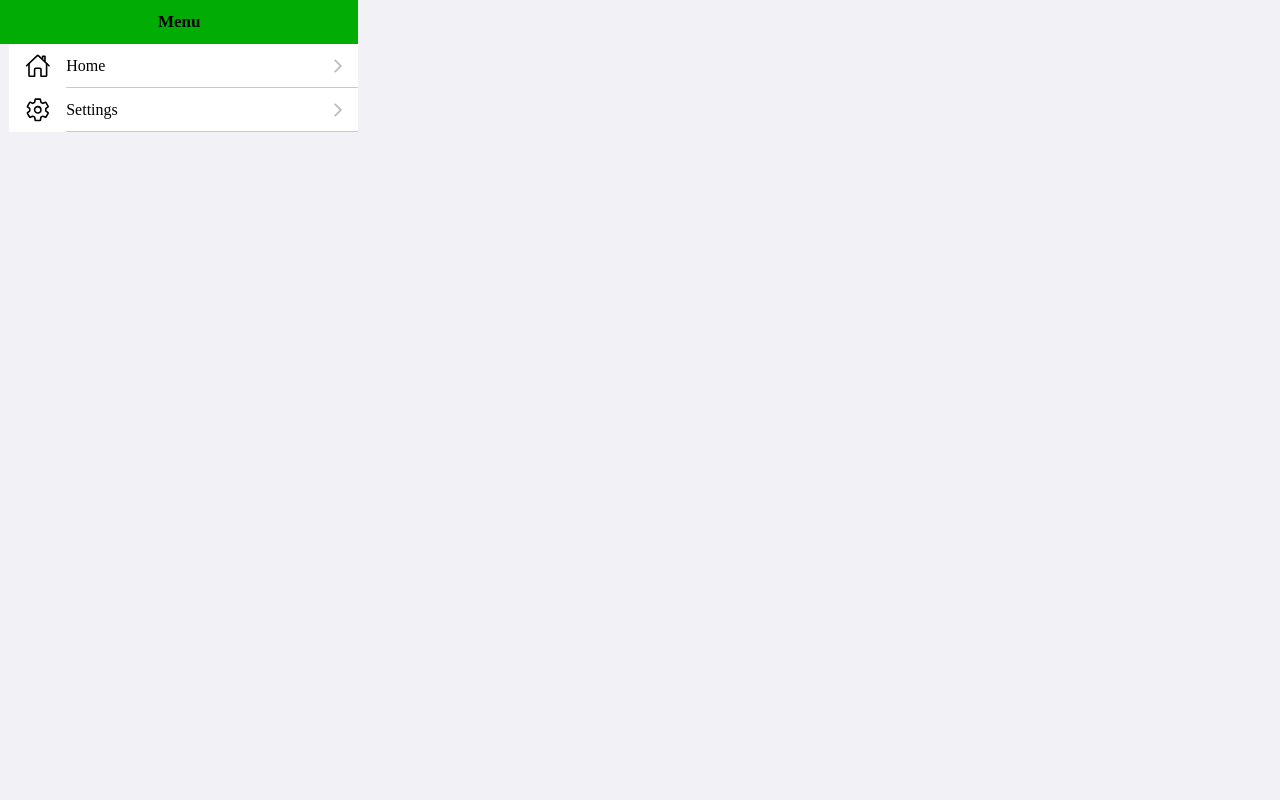
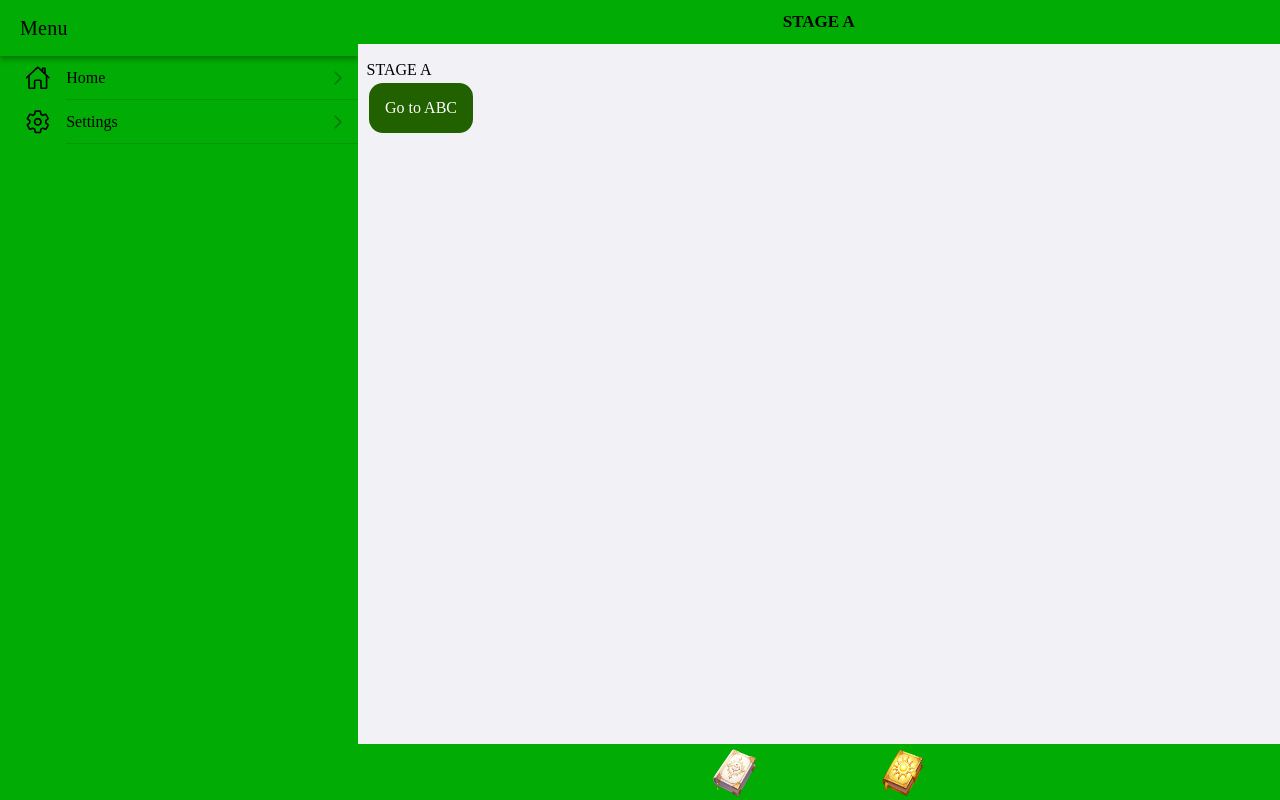
Before and after one commit to Iryna-Vyshniak/LittleLingo, a React (Vite) app: page /app/list/stagea in a window 1280 px wide. Built offline with nearby package versions, Linux system fonts and the light colour scheme; no server answers; a web font is replaced by a local one.

Commit message:
fix: Improved routing in ListPage and HomePage components

```diff
--- a/src/pages/HomePage.tsx
+++ b/src/pages/HomePage.tsx
@@ -1,52 +1,22 @@
 import { Redirect, Route } from 'react-router';
-import {
-  IonButton,
-  IonContent,
-  IonHeader,
-  IonIcon,
-  IonItem,
-  IonMenu,
-  IonMenuToggle,
-  IonPage,
-  IonRouterOutlet,
-  IonSplitPane,
-  IonTitle,
-  IonToolbar,
-} from '@ionic/react';
-
-import { menuPaths } from '../shared/data';
+import { IonPage, IonRouterOutlet, IonSplitPane } from '@ionic/react';
 
 import ListPage from './ListPage';
 import SettingsPage from './SettingsPage';
+import Menu from '../components/menu/Menu';
 
 const HomePage: React.FC = () => {
   return (
     <IonPage>
       <IonSplitPane contentId='main' when='sm'>
-        <IonMenu contentId='main'>
-          <IonHeader>
-            <IonToolbar color='secondary'>
-              <IonTitle>Menu</IonTitle>
-            </IonToolbar>
-          </IonHeader>
-          <IonContent fullscreen>
-            {menuPaths.map(({ id, name, url, icon }) => (
-              <IonMenuToggle key={id} autoHide={false}>
-                <IonItem detail={true} routerLink={url}>
-                  <IonIcon slot='start' icon={icon} />
-                  {name}
-                </IonItem>
-              </IonMenuToggle>
-            ))}
-          </IonContent>
-        </IonMenu>
-        <IonRouterOutlet id='main'>
-          <Route exact path='/app/list' component={ListPage} />
-          <Route path='/app/settings' component={SettingsPage} />
-          <Route exact path='/app'>
-            <Redirect to='/app/list' />
-          </Route>
-        </IonRouterOutlet>
+        <Menu />
+        <IonPage id='main'>
+          <IonRouterOutlet id='main'>
+            <Route path='/app/list' component={ListPage} />
+            <Route path='/app/settings' component={SettingsPage} />
+            <Redirect from='/app' to='/app/list' exact />
+          </IonRouterOutlet>
+        </IonPage>
       </IonSplitPane>
     </IonPage>
   );
--- a/src/pages/ListPage.tsx
+++ b/src/pages/ListPage.tsx
@@ -1,38 +1,33 @@
-import { IonIcon, IonLabel, IonRouterOutlet, IonTabBar, IonTabButton, IonTabs } from '@ionic/react';
+import { IonRouterOutlet, IonTabBar, IonTabButton, IonTabs } from '@ionic/react';
 import React from 'react';
 import { Route, Redirect } from 'react-router';
 
 import TabA from './TabA';
 import TabB from './TabB';
 
-import StageA from '../assets/icons/a-stage.svg';
-import StageB from '../assets/icons/b-stage.svg';
+import StageA from '../assets/images/books/holy-book.png';
+import StageB from '../assets/images/books/light-book.png';
+import AbcTrainPage from './AbcTrainPage';
 
 const ListPage: React.FC = () => {
   return (
-    <IonTabs className='bg-transparent w-full'>
-      <IonTabBar slot='bottom' translucent={true} className='h-[15%] md:h-[8%]'>
-        <IonTabButton tab='stage-a' href='/app/list/stage-a'>
-          <IonIcon icon={StageA} size='large' className='w-12 h-16' />
-          <IonLabel>
-            <p className='text-bold'>STAGE A</p>
-          </IonLabel>
+    <IonTabs>
+      <IonRouterOutlet>
+        <Route path='/app/list/stagea' exact component={TabA} />
+        <Route path='/app/list/stagea/abc-train' exact component={AbcTrainPage} />
+        <Route path='/app/list/stageb' exact component={TabB} />
+        <Route path='/app/list/stageb/abc-train' exact component={AbcTrainPage} />
+        <Redirect from='/app/list' to='/app/list/stagea' exact />
+      </IonRouterOutlet>
+
+      <IonTabBar slot='bottom' color='secondary' mode='md'>
+        <IonTabButton tab='stagea' href='/app/list/stagea'>
+          <img src={StageA} alt='book stage' className='w-12 h-16' />
         </IonTabButton>
-        <IonTabButton tab='stage-b' href='/app/list/stage-b'>
-          <IonIcon icon={StageB} size='large' className='w-12 h-16' />
-          <IonLabel>
-            <p className='text-bold'>STAGE B</p>
-          </IonLabel>
+        <IonTabButton tab='stageb' href='/app/list/stageb'>
+          <img src={StageB} alt='book stage' className='w-12 h-16' />
         </IonTabButton>
       </IonTabBar>
-
-      <IonRouterOutlet>
-        <Route path='/app/list/stage-a' component={TabA} />
-        <Route path='/app/list/stage-b' component={TabB} />
-        <Route exact path={'/app/list'}>
-          <Redirect to='/app/list/stage-a' />
-        </Route>
-      </IonRouterOutlet>
     </IonTabs>
   );
 };
```
